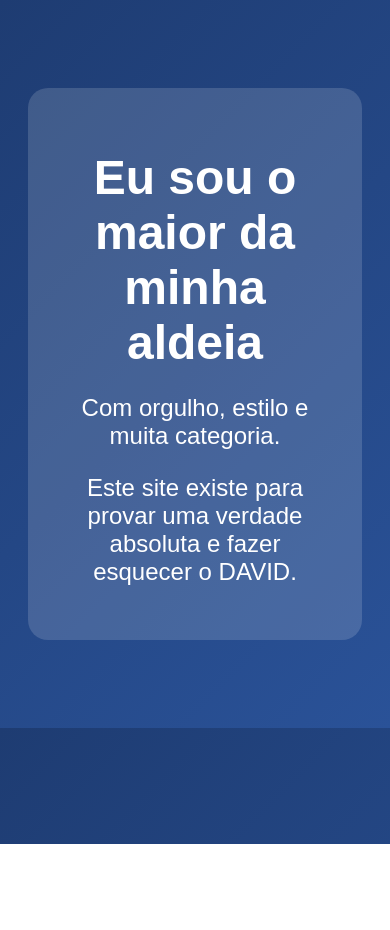
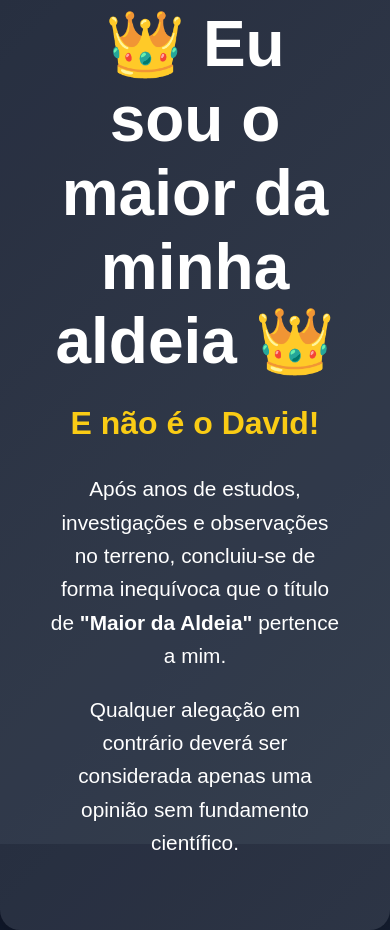
Before and after one commit to SergioBarbosaMorais/aula06072026, a plain HTML site: page index.html in a window 390 px wide. Before the commit the page ends 844 px from the top, so only its background shows below. Drawn offline with Linux system fonts and the light colour scheme.

Commit message:
Refactor index.html for better layout and design
Updated HTML structure and styling for improved layout and responsiveness.

```diff
--- a/index.html
+++ b/index.html
@@ -2,39 +2,63 @@
 <html lang="pt">
 <head>
     <meta charset="UTF-8">
-  <title>Eu é que sou o Maior da Aldeia</title>
+    <meta name="viewport" content="width=device-width, initial-scale=1.0">
+    <title>O Maior da Aldeia</title>
+
     <style>
         body {
+            margin: 0;
             font-family: Arial, sans-serif;
-      background: linear-gradient(135deg, #1e3c72, #2a5298);
+            background: linear-gradient(135deg, #0f172a, #1e293b);
             color: white;
+            display: flex;
+            justify-content: center;
+            align-items: center;
+            height: 100vh;
             text-align: center;
-      padding: 80px 20px;
+        }
+
+        .card {
+            background: rgba(255,255,255,0.1);
+            padding: 50px;
+            border-radius: 20px;
+            box-shadow: 0 0 30px rgba(0,0,0,0.3);
+            max-width: 700px;
         }
 
         h1 {
-      font-size: 48px;
-      margin-bottom: 10px;
+            font-size: 4em;
+            margin-bottom: 20px;
+        }
+
+        h2 {
+            font-size: 2em;
+            color: #facc15;
+            margin-bottom: 30px;
         }
 
         p {
-      font-size: 24px;
-    }
-
-    .caixa {
-      background: rgba(255,255,255,0.15);
-      padding: 30px;
-      border-radius: 20px;
-      max-width: 700px;
-      margin: auto;
+            font-size: 1.3em;
+            line-height: 1.6;
         }
     </style>
 </head>
 <body>
-  <div class="caixa">
-    <h1>Eu sou o maior da minha aldeia</h1>
-    <p>Com orgulho, estilo e muita categoria.</p>
-    <p>Este site existe para provar uma verdade absoluta e fazer esquecer o DAVID.</p>
+    <div class="card">
+        <h1>👑 Eu sou o maior da minha aldeia 👑</h1>
+
+        <h2>E não é o David!</h2>
+
+        <p>
+            Após anos de estudos, investigações e observações no terreno,
+            concluiu-se de forma inequívoca que o título de
+            <strong>"Maior da Aldeia"</strong> pertence a mim.
+        </p>
+
+        <p>
+            Qualquer alegação em contrário deverá ser considerada apenas
+            uma opinião sem fundamento científico.
+        </p>
     </div>
 </body>
 </html>
```
Lines whose indentation alone changed are shown as unchanged.
